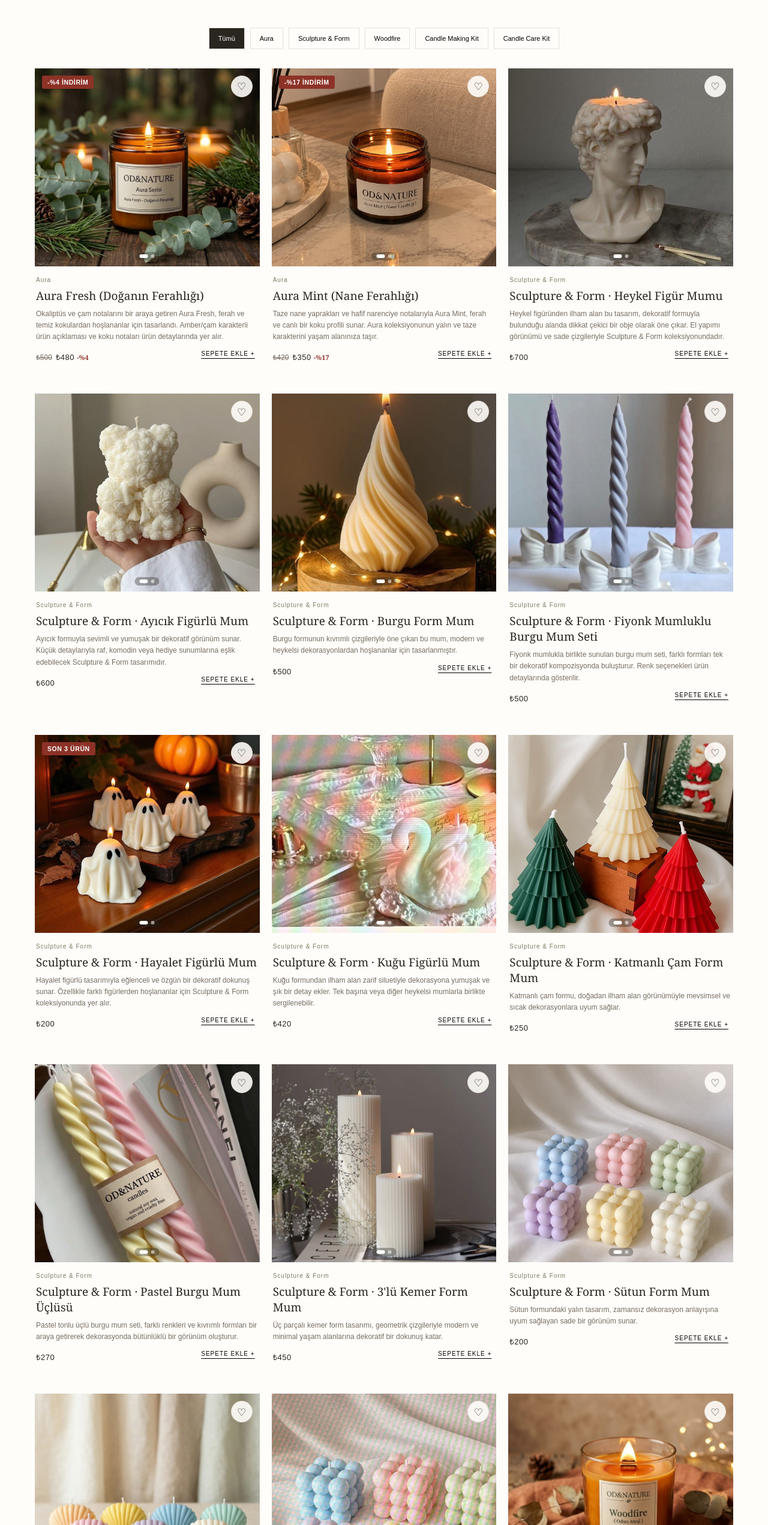
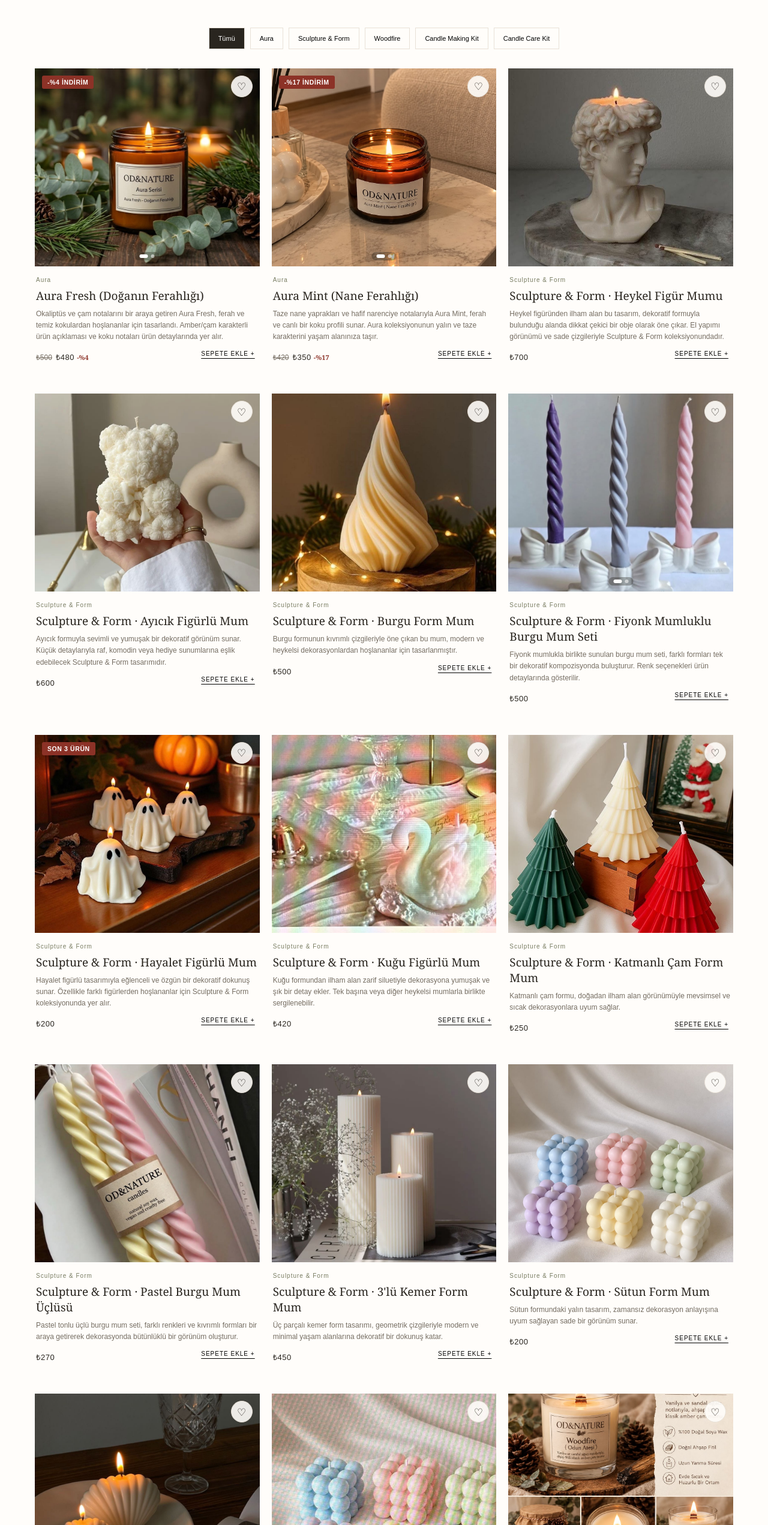
Before and after one commit to Xavion16/od-nature, a plain HTML site: page index.html in a window 1280 px wide. Shown: the part 1818-4360 px from the top of the page at 60% size. Drawn offline with Linux system fonts and the light colour scheme.

Commit message:
Refine supplied product image assignments

```diff
--- a/index.html
+++ b/index.html
@@ -31,7 +31,7 @@ nav{display:flex;gap:28px;font:11px Arial,sans-serif;letter-spacing:1.5px;text-t
 .section{max-width:1220px;margin:auto;padding:82px 28px}.section-head{text-align:center;margin-bottom:38px}.section-head .eyebrow{color:var(--olive)}h2{font-size:38px;font-weight:400;margin:12px 0}.section-head p{font:13px/1.7 Arial,sans-serif;color:var(--muted);max-width:560px;margin:0 auto}
 .collections{display:grid;grid-template-columns:repeat(3,1fr);gap:18px}.collection{height:310px;position:relative;overflow:hidden;background:#ddd5c9}.collection img{width:100%;height:100%;object-fit:cover;transition:transform .5s}.collection:hover img{transform:scale(1.04)}.collection span{position:absolute;bottom:22px;left:22px;color:white;font-size:27px;text-shadow:0 1px 8px #0008}
 .filters{display:flex;flex-wrap:wrap;justify-content:center;gap:9px;margin:0 0 32px}.filter-btn{border:1px solid var(--line);background:transparent;padding:11px 15px;cursor:pointer;font:11px Arial,sans-serif}.filter-btn.active{background:var(--ink);color:white}.series-label{font:10px Arial,sans-serif;letter-spacing:1px;color:var(--olive);margin-bottom:8px}.pending{font:12px Arial,sans-serif;color:var(--muted)}.products{display:grid;grid-template-columns:repeat(3,1fr);gap:34px 20px}.product{min-width:0}.product-image{height:330px;background:var(--cream);position:relative;overflow:hidden}.product-image img{width:100%;height:100%;object-fit:cover;display:block;transition:transform .4s}.product:hover .product-image img{transform:scale(1.035)}.product-info{padding:17px 2px}.product-info h3{font-size:19px;font-weight:400;margin:0 0 8px}.product-info p{font:12px/1.6 Arial,sans-serif;color:var(--muted);min-height:38px;margin:0 0 12px}.price{font:13px Arial,sans-serif;letter-spacing:.5px}.product-info button{float:right;border:0;background:none;text-decoration:underline;text-underline-offset:4px;font:10px Arial,sans-serif;letter-spacing:1px;cursor:pointer}
-.story{background:var(--cream)}.story-inner{max-width:1220px;margin:auto;padding:80px 28px;display:grid;grid-template-columns:1fr 1fr;gap:65px;align-items:center}.story-image{height:440px;background:url('images/story.jpg') center/cover no-repeat,#d8cbbb}.story-copy .eyebrow{color:var(--olive)}.story-copy h2{font-size:42px;line-height:1.15}.story-copy p{font:14px/1.9 Arial,sans-serif;color:var(--muted)}
+.story{background:var(--cream)}.story-inner{max-width:1220px;margin:auto;padding:80px 28px;display:grid;grid-template-columns:1fr 1fr;gap:65px;align-items:center}.story-image{height:440px;background:url('images/logo.png') center/contain no-repeat,#f8f4ec}.story-copy .eyebrow{color:var(--olive)}.story-copy h2{font-size:42px;line-height:1.15}.story-copy p{font:14px/1.9 Arial,sans-serif;color:var(--muted)}
 .values{display:grid;grid-template-columns:repeat(3,1fr);gap:20px;text-align:center}.value{padding:28px 15px;border-top:1px solid var(--line)}.value b{display:block;font-size:20px;font-weight:400;margin-bottom:10px}.value span{font:12px/1.7 Arial,sans-serif;color:var(--muted)}
 footer{background:#33362b;color:#f6f2e9;padding:45px 28px;text-align:center}.footer-brand{font-size:25px;letter-spacing:3px}.footer-tag{font:10px Arial,sans-serif;letter-spacing:2px;margin:10px 0 25px;color:#d6cfbf}.footer-note{font:11px Arial,sans-serif;color:#c9c2b5}
 .modal-backdrop{display:none;position:fixed;inset:0;background:#0007;z-index:20;align-items:center;justify-content:center;padding:18px}.modal-backdrop.open{display:flex}.modal{background:var(--paper);width:min(680px,100%);max-height:90vh;overflow:auto;padding:30px;position:relative}.close{position:absolute;right:18px;top:15px;border:0;background:none;font-size:24px;cursor:pointer}.modal h2{font-size:30px}.cart-line{display:flex;justify-content:space-between;gap:12px;border-bottom:1px solid var(--line);padding:15px 0;font:13px Arial,sans-serif}.cart-line button{border:0;background:none;text-decoration:underline;cursor:pointer}.cart-total{display:flex;justify-content:space-between;padding:20px 0;font:15px Arial,sans-serif}.empty{color:var(--muted);font:13px Arial,sans-serif;padding:20px 0}.checkout-fields{display:grid;gap:12px;margin:20px 0}.checkout-fields input,.checkout-fields textarea{width:100%;padding:13px;border:1px solid var(--line);background:white;font:13px Arial,sans-serif}.checkout-fields textarea{min-height:75px}.notice{background:#f0ede5;padding:13px;font:12px/1.6 Arial,sans-serif;color:#5d584f;margin:15px 0}
@@ -189,7 +189,7 @@ footer{background:#33362b;color:#f6f2e9;padding:58px 28px 34px;text-align:center
 .box-photo-btn:hover{background:var(--ink);color:#fff;border-color:var(--ink)}
 .box-photo-btn input{display:none}
 .story-image{position:relative;overflow:hidden}
-.story-image img{width:100%;height:100%;object-fit:cover;display:block}
+.story-image img{width:100%;height:100%;object-fit:contain;display:block}
 .summary-box{background:#f7f4ee;border:1px solid var(--line);padding:16px;margin:14px 0}
 .summary-row{display:flex;justify-content:space-between;align-items:center;padding:6px 0;font:12.5px Arial,sans-serif;color:#4e483f}
 .summary-row.discount-line{color:#8c3227;font-weight:700}
@@ -371,7 +371,7 @@ footer{background:#33362b;color:#f6f2e9;padding:58px 28px 34px;text-align:center
 <section class="section" id="urunler" style="padding-top:20px"><div class="section-head"><div class="eyebrow">SİZİN İÇİN SEÇTİKLERİMİZ</div><h2>Ürünlerimiz</h2></div>
 <div class="filters" id="product-filters"></div><div class="products" id="product-grid"></div></section>
 <section class="story" id="hikayemiz"><div class="story-inner"><div class="story-image" id="story-photo-box" role="img" aria-label="OD&amp;NATURE atmosfer fotoğrafı">
-  <img id="story-photo-img" src="images/story.jpg" alt="OD&amp;NATURE Hikâyemiz" onerror="this.style.opacity=0">
+  <img id="story-photo-img" src="images/logo.png" alt="OD&amp;NATURE Logo" onerror="this.style.opacity=0">
 </div><div class="story-copy">
   <div class="eyebrow">BİZİM HİKÂYEMİZ</div>
   <h2>Doğanın ateşi, evinizin ahengi.</h2>
@@ -543,7 +543,7 @@ const products = [
     "colors": [],
     "images": [
       "images/aura-mint.jpeg",
-      "images/aura-mint-2.jpg"
+      "images/aura-mint-info.jpg"
     ],
     "originalPrice": 420,
     "burnTime": "30-35 saat"
@@ -560,8 +560,7 @@ const products = [
     "specs": "180g %100 Doğal Soya Wax | Vegan & İs Yapmayan Doğal Fitil",
     "colors": [],
     "images": [
-      "images/sculpture-01-1.jpg",
-      "images/sculpture-01-2.jpg"
+      "images/sculpture-01-1.jpg"
     ],
     "dimensions": "12 cm x 7 cm"
   },
@@ -577,8 +576,7 @@ const products = [
     "specs": "120g %100 Doğal Soya Wax | Vegan & İs Yapmayan Doğal Fitil",
     "colors": [],
     "images": [
-      "images/sculpture-02-1.jpg",
-      "images/sculpture-02-2.jpg"
+      "images/sculpture-02-1.jpg"
     ],
     "dimensions": "8 cm x 6 cm"
   },
@@ -594,8 +592,7 @@ const products = [
     "specs": "110g %100 Doğal Soya Wax | Vegan & İs Yapmayan Doğal Fitil",
     "colors": [],
     "images": [
-      "images/sculpture-03-1.jpg",
-      "images/sculpture-03-2.jpg"
+      "images/sculpture-03-1.jpg"
     ],
     "dimensions": "18 cm x 4 cm"
   },
@@ -634,8 +631,7 @@ const products = [
     "specs": "85g %100 Doğal Soya Wax | Vegan & İs Yapmayan Doğal Fitil",
     "colors": [],
     "images": [
-      "images/sculpture-05-1.jpg",
-      "images/sculpture-05-2.jpg"
+      "images/sculpture-05-1.jpg"
     ],
     "dimensions": "7 cm x 6 cm"
   },
@@ -651,7 +647,6 @@ const products = [
     "specs": "130g %100 Doğal Soya Wax | Vegan & İs Yapmayan Doğal Fitil",
     "colors": [],
     "images": [
-      "images/sculpture-06-swan.jpg",
       "images/sculpture-06-swan.jpg"
     ],
     "dimensions": "9 cm x 8 cm"
@@ -672,8 +667,7 @@ const products = [
       "Yeşil"
     ],
     "images": [
-      "images/sculpture-07-1.jpg",
-      "images/sculpture-07-2.jpg"
+      "images/sculpture-07-1.jpg"
     ],
     "dimensions": "10 cm x 7 cm"
   },
@@ -689,8 +683,7 @@ const products = [
     "specs": "180g (3x60g) %100 Doğal Soya Wax | Vegan & İs Yapmayan Doğal Fitil",
     "colors": [],
     "images": [
-      "images/sculpture-08-1.jpg",
-      "images/sculpture-08-2.jpg"
+      "images/sculpture-08-1.jpg"
     ],
     "dimensions": "15 cm x 3 cm (Adet)"
   },
@@ -706,8 +699,7 @@ const products = [
     "specs": "210g (3'lü Set) %100 Doğal Soya Wax | Vegan & İs Yapmayan Doğal Fitil",
     "colors": [],
     "images": [
-      "images/sculpture-09-1.jpg",
-      "images/sculpture-09-2.jpg"
+      "images/sculpture-09-1.jpg"
     ],
     "dimensions": "Büyük Boy: 14 cm x 10 cm | Orta Boy: 11 cm x 8 cm | Küçük Boy: 8 cm x 6 cm"
   },
@@ -730,8 +722,7 @@ const products = [
       "Sarı"
     ],
     "images": [
-      "images/sculpture-10-1.jpg",
-      "images/sculpture-10-2.jpg"
+      "images/sculpture-10-1.jpg"
     ],
     "dimensions": "10 cm x 5 cm"
   },
@@ -754,8 +745,8 @@ const products = [
       "Pembe"
     ],
     "images": [
-      "images/sculpture-11-1.jpg",
-      "images/sculpture-11-2.jpg"
+      "images/sculpture-11-2.jpg",
+      "images/sculpture-11-1.jpg"
     ],
     "dimensions": "8 cm x 8 cm"
   },
@@ -778,7 +769,6 @@ const products = [
       "Yeşil"
     ],
     "images": [
-      "images/sculpture-12-bubble.jpg",
       "images/sculpture-12-bubble.jpg"
     ],
     "dimensions": "6 cm x 6 cm"
@@ -799,8 +789,7 @@ const products = [
       "Kahverengi"
     ],
     "images": [
-      "images/woodfire-1.jpg",
-      "images/woodfire-2.jpg"
+      "images/woodfire-white.jpg"
     ],
     "colorTargetId": {
       "Beyaz": 15,
@@ -830,8 +819,7 @@ const products = [
       "Kahverengi": 20
     },
     "images": [
-      "images/woodfire-cinnamon-amber.png",
-      "images/woodfire-cinnamon-amber.png"
+      "images/woodfire-caramel.jpg"
     ],
     "burnTime": "Yaklaşık 45 saat"
   },
@@ -856,8 +844,7 @@ const products = [
       "Kahverengi": 20
     },
     "images": [
-      "images/woodfire-smoked-oak.png",
-      "images/woodfire-smoked-oak.png"
+      "images/woodfire-dark.jpg"
     ],
     "burnTime": "Yaklaşık 45 saat"
   },
@@ -2040,7 +2027,7 @@ function renderCollections(){
 function renderStoryPhoto(){
   const img = document.getElementById("story-photo-img");
   if(!img) return;
-  const src = sectionPhotos["story"] || "images/story.jpg";
+  const src = sectionPhotos["story"] || "images/logo.png";
   img.src = src;
   img.style.opacity = 1;
 }
```
Also changed, not shown: images/aura-mint-info.jpg (added), images/woodfire-caramel.jpg (added), images/woodfire-dark.jpg (added), images/woodfire-white.jpg (added).
